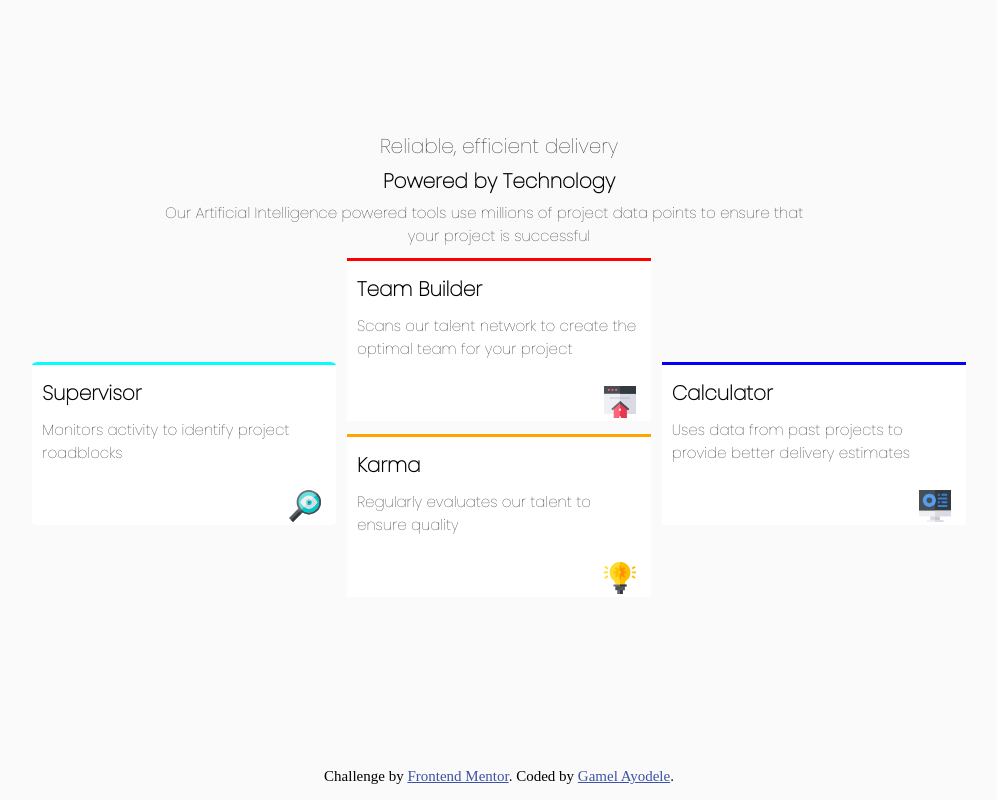
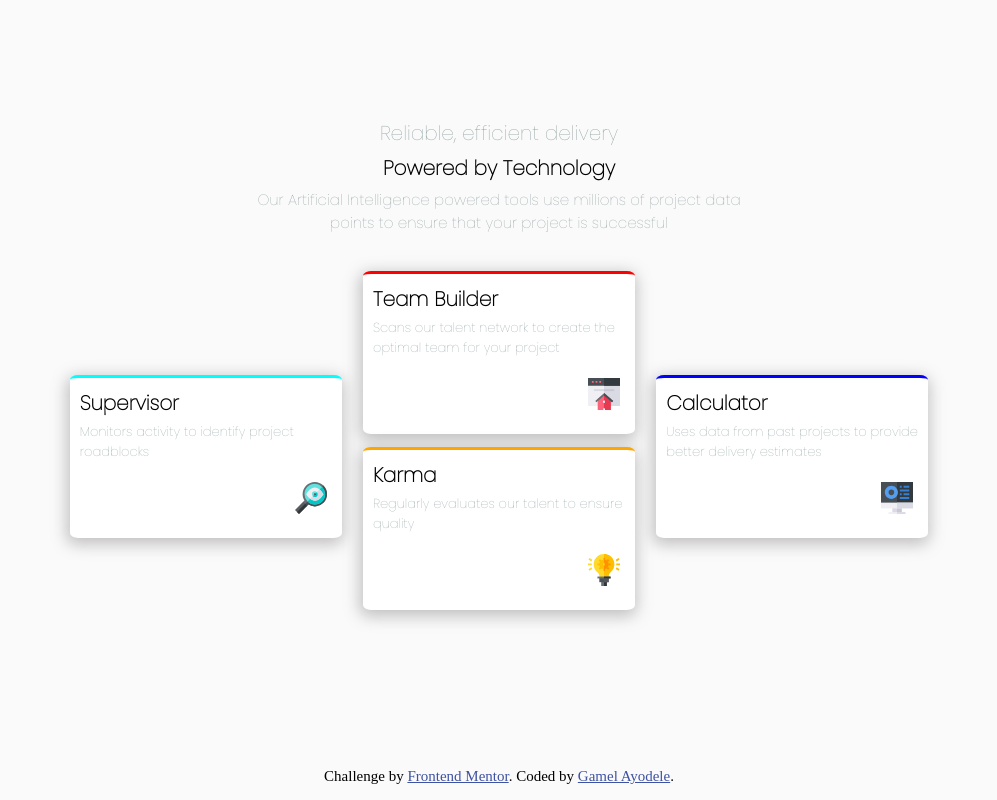
Before and after one commit to gamelayo/four-card-feature-section-master, a plain HTML site: page index.html in a window 1280 px wide. Shown: the whole page, without its empty margins (141-1138 px from the left). Drawn offline with Linux system fonts and the light colour scheme.

Commit message:
new update

```diff
--- a/index.html
+++ b/index.html
@@ -89,7 +89,7 @@
   <footer>
     <p class="attribution">
       Challenge by <a href="https://www.frontendmentor.io?ref=challenge" target="_blank">Frontend Mentor</a>.
-      Coded by <a href="#">Gamel Ayodele</a>.
+      Coded by <a href="https://twitter.com/gamel06">Gamel Ayodele</a>.
     </p>
   </footer>
 
--- a/stylesheet/style.css
+++ b/stylesheet/style.css
@@ -1,7 +1,4 @@
-html{
-
-}
-
+html {}
 
 body {
   background-color: rgba(250, 250, 250, 1);
@@ -10,7 +7,6 @@ body {
   align-items: center;
   justify-content: center;
   margin: auto;
-
 }
 
 main {
@@ -21,7 +17,6 @@ main {
   align-items: center;
   justify-content: center;
   margin: auto;
-
   font-family: 'Poppins', sans-serif;
   font-size: 15px;
 }
@@ -32,6 +27,7 @@ h1 {
   align-self: center;
   font-weight: 400;
   margin-bottom: 5px;
+  color: rgba(126, 144, 145, 1);
 }
 
 h2 {
@@ -45,10 +41,11 @@ h2 {
 .heading p {
   font-size: 15px;
   width: 80%;
-  text-align-last: center;
+  text-align: center;
   font-family: 'Poppins', sans-serif;
   font-weight: 200;
   margin: 5px;
+  color: rgba(126, 144, 145, 1);
 }
 
 .heading {
@@ -60,12 +57,13 @@ h2 {
 }
 
 .flex-container p {
-  font-size: 15px;
+  font-size: 13px;
   width: 93%;
   margin: 0 10px;
   font-family: 'Poppins', sans-serif;
   font-weight: 200;
   align-self: auto;
+  color: rgba(126, 144, 145, 1);
 }
 
 .flex-container h2 {
@@ -77,63 +75,66 @@ h2 {
   display: flex;
   flex-direction: column;
   width: 100%;
-justify-content: space-around;
-  margin: 0;
+  justify-content: space-around;
+  margin-top: 25px;
   height: 44rem;
-
 }
 
 .icon {
   width: 2rem;
   align-self: flex-end;
-  margin: 20px 15px 0 0;
+  margin: 20px 15px 10px 0;
 }
 
 .supervisor {
-  width: 19rem;
+  width: 17rem;
   height: 10rem;
   background-color: white;
   border-top: solid Cyan;
   display: flex;
   flex-direction: column;
   margin: auto;
-  justify-content: space-around;
-  border-radius: 2%;
+  border-radius: 3%;
+  box-shadow: -1px 4px 16px 2px rgba(105, 99, 99, 0.4);
 }
 
 .team-builder {
-  width: 19rem;
+  width: 17rem;
   height: 10rem;
   background-color: white;
   border-top: solid red;
   display: flex;
   flex-direction: column;
-  justify-content: space-around;
+  border-radius: 3%;
   margin: auto;
+  box-shadow: -1px 4px 16px 2px rgba(105, 99, 99, 0.4);
 }
 
 .karma {
-  width: 19rem;
+  width: 17rem;
   height: 10rem;
   background-color: white;
   border-top: solid Orange;
   display: flex;
   flex-direction: column;
-  justify-content: space-around;
+  border-radius: 3%;
   margin: auto;
+  box-shadow: -1px 4px 16px 2px rgba(105, 99, 99, 0.4);
 }
 
 .calculator {
-  width: 19rem;
+  width: 17rem;
   height: 10rem;
   background-color: white;
   border-top: solid blue;
   display: flex;
   flex-direction: column;
   margin: auto;
-  justify-content: space-around;
+  border-radius: 3%;
+  box-shadow: -1px 4px 16px 2px rgba(105, 99, 99, 0.4);
 }
-.team-karma{
+
+.team-karma {
   display: flex;
   flex-direction: column;
   align-content: space-around;
@@ -141,30 +142,32 @@ justify-content: space-around;
 }
 
 .supervisor-container,
-.calculator-container{
+.calculator-container {
   margin: 0;
 }
 
-
 @media (min-width:40rem) {
-  body{
+  body {
     width: 60rem;
     height: 100vh;
   }
 
-  .flex-container{
+  .flex-container {
     display: flex;
     flex-direction: row;
     height: 24rem;
-    width: 59rem;
+    width: 55rem;
   }
 
   .supervisor-container,
-  .calculator-container{
+  .calculator-container {
     display: flex;
     flex-direction: column;
     justify-content: center;
-
   }
 
+  .heading p {
+    text-align-last: center;
+    width: 60%;
+  }
 }
```
